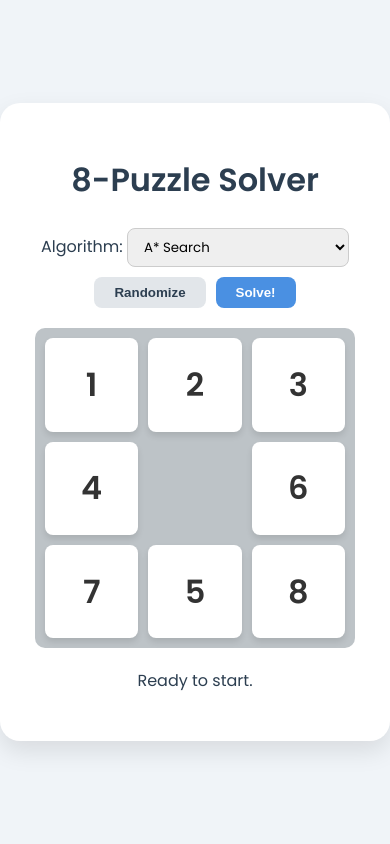
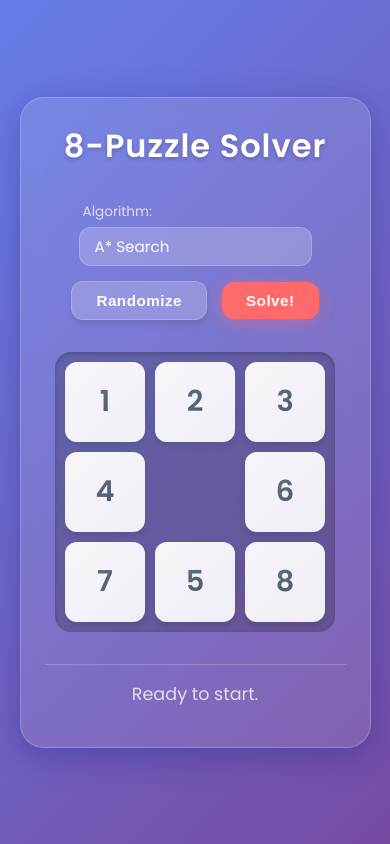
Before and after one commit to KRITHIKA780/puzzle-game, a Flask app: page / in a window 390 px wide. Run offline with Flask 3, Linux system fonts and the light colour scheme.

Commit message:
UI/UX Overhaul: Glassmorphism, Animations, and Responsive Design

```diff
--- a/static/style.css
+++ b/static/style.css
@@ -1,138 +1,289 @@
 :root {
-    --bg-color: #f0f4f8;
-    --primary-color: #4a90e2;
-    --secondary-color: #2c3e50;
-    --tile-color: #ffffff;
-    --tile-text-color: #333;
-    --accent-color: #e74c3c;
-    --gap: 10px;
+    /* Modern Color Palette */
+    --bg-gradient: linear-gradient(135deg, #667eea 0%, #764ba2 100%);
+    --glass-bg: rgba(255, 255, 255, 0.1);
+    --glass-border: rgba(255, 255, 255, 0.2);
+    --glass-shadow: 0 8px 32px 0 rgba(31, 38, 135, 0.37);
+    --text-color: #ffffff;
+    --text-muted: #e0e0e0;
+
+    /* Tile Colors */
+    --tile-bg: rgba(255, 255, 255, 0.9);
+    --tile-text: #2c3e50;
+    --tile-shadow: 0 4px 6px rgba(0, 0, 0, 0.1);
+
+    /* Accents */
+    --primary-color: #ff6b6b;
+    --primary-hover: #ff5252;
+    --secondary-color: rgba(255, 255, 255, 0.2);
+    --secondary-hover: rgba(255, 255, 255, 0.3);
+
+    --gap: 15px;
+    --border-radius: 16px;
+}
+
+* {
+    box-sizing: border-box;
+    margin: 0;
+    padding: 0;
 }
 
 body {
     font-family: 'Poppins', sans-serif;
-    background-color: var(--bg-color);
+    background: var(--bg-gradient);
+    min-height: 100vh;
     display: flex;
     justify-content: center;
     align-items: center;
-    min-height: 100vh;
-    margin: 0;
-    color: var(--secondary-color);
+    color: var(--text-color);
+    overflow-x: hidden;
+    /* Prevent scrollbar if not needed */
 }
 
 .container {
-    background: white;
-    padding: 2rem;
-    border-radius: 20px;
-    box-shadow: 0 10px 25px rgba(0,0,0,0.1);
+    background: var(--glass-bg);
+    backdrop-filter: blur(12px);
+    -webkit-backdrop-filter: blur(12px);
+    border: 1px solid var(--glass-border);
+    border-radius: 24px;
+    padding: 3rem;
+    box-shadow: var(--glass-shadow);
     text-align: center;
     max-width: 500px;
     width: 90%;
+    animation: fadeIn 0.8s ease-out;
 }
 
 h1 {
-    margin-bottom: 1.5rem;
-    color: var(--secondary-color);
+    margin-bottom: 2rem;
+    font-weight: 600;
+    letter-spacing: 1px;
+    text-shadow: 0 2px 4px rgba(0, 0, 0, 0.2);
 }
 
+/* Controls Area */
 .controls {
     display: flex;
-    gap: 10px;
+    gap: 15px;
     justify-content: center;
-    margin-bottom: 20px;
+    align-items: center;
+    margin-bottom: 2rem;
     flex-wrap: wrap;
 }
 
+.algorithm-select {
+    display: flex;
+    flex-direction: column;
+    align-items: flex-start;
+    gap: 5px;
+}
+
+.algorithm-select label {
+    font-size: 0.85rem;
+    color: var(--text-muted);
+    margin-left: 4px;
+}
+
 select {
-    padding: 8px 12px;
-    border-radius: 8px;
-    border: 1px solid #ccc;
+    appearance: none;
+    background: var(--secondary-color);
+    border: 1px solid var(--glass-border);
+    color: white;
+    padding: 10px 15px;
+    border-radius: 12px;
     font-family: inherit;
+    font-size: 0.95rem;
+    cursor: pointer;
+    transition: all 0.3s ease;
+    outline: none;
+    min-width: 150px;
+}
+
+select:hover,
+select:focus {
+    background: var(--secondary-hover);
+    border-color: rgba(255, 255, 255, 0.5);
+}
+
+select option {
+    background: #2c3e50;
+    /* Fallback for dropdown since glass doesn't work well in options */
+    color: white;
 }
 
 button {
-    padding: 8px 20px;
+    padding: 10px 24px;
     border: none;
-    border-radius: 8px;
+    border-radius: 12px;
     cursor: pointer;
     font-weight: 600;
-    transition: transform 0.1s, opacity 0.2s;
+    font-size: 0.95rem;
+    transition: all 0.3s cubic-bezier(0.175, 0.885, 0.32, 1.275);
+    /* Bouncy effect */
+    letter-spacing: 0.5px;
+    box-shadow: 0 4px 6px rgba(0, 0, 0, 0.1);
 }
 
 button:active {
-    transform: scale(0.98);
+    transform: scale(0.95);
 }
 
 button:disabled {
-    opacity: 0.5;
-    cursor: allowed;
+    opacity: 0.6;
+    cursor: not-allowed;
+    transform: none;
 }
 
 .primary-btn {
-    background-color: var(--primary-color);
+    background: var(--primary-color);
     color: white;
+    box-shadow: 0 4px 15px rgba(255, 107, 107, 0.4);
+}
+
+.primary-btn:hover:not(:disabled) {
+    background: var(--primary-hover);
+    transform: translateY(-2px);
+    box-shadow: 0 6px 20px rgba(255, 107, 107, 0.6);
 }
 
 .secondary-btn {
-    background-color: #e2e6ea;
-    color: var(--secondary-color);
+    background: var(--secondary-color);
+    color: white;
+    border: 1px solid var(--glass-border);
 }
 
+.secondary-btn:hover:not(:disabled) {
+    background: var(--secondary-hover);
+    transform: translateY(-2px);
+}
+
+/* Game Grid */
 .grid-container {
     display: grid;
     grid-template-columns: repeat(3, 1fr);
     grid-template-rows: repeat(3, 1fr);
     gap: var(--gap);
-    width: 300px;
-    height: 300px;
+    width: 320px;
+    height: 320px;
     margin: 0 auto;
-    background: #bdc3c7;
+    background: rgba(0, 0, 0, 0.2);
+    /* Darker backdrop for the board */
     padding: var(--gap);
-    border-radius: 10px;
+    border-radius: var(--border-radius);
+    box-shadow: inset 0 2px 5px rgba(0, 0, 0, 0.2);
 }
 
 .tile {
     display: flex;
     justify-content: center;
     align-items: center;
-    background-color: var(--tile-color);
-    color: var(--tile-text-color);
-    font-size: 2rem;
-    font-weight: bold;
-    border-radius: 8px;
-    box-shadow: 0 4px 6px rgba(0,0,0,0.1);
-    transition: transform 0.3s ease;
-    cursor: default;
+    background: var(--tile-bg);
+    color: var(--tile-text);
+    font-size: 2.2rem;
+    font-weight: 700;
+    border-radius: 12px;
+    box-shadow: var(--tile-shadow);
+    transition: transform 0.3s ease, background 0.3s;
+    cursor: pointer;
+    user-select: none;
+    position: relative;
+    overflow: hidden;
+}
+
+.tile::after {
+    content: '';
+    position: absolute;
+    top: 0;
+    left: 0;
+    right: 0;
+    bottom: 0;
+    background: linear-gradient(135deg, rgba(255, 255, 255, 0.4) 0%, rgba(255, 255, 255, 0) 100%);
+    pointer-events: none;
+}
+
+.tile:hover:not(.empty) {
+    transform: translateY(-2px);
+    box-shadow: 0 6px 12px rgba(0, 0, 0, 0.15);
 }
 
 .tile.empty {
-    background-color: transparent;
+    background: transparent;
     box-shadow: none;
     cursor: default;
 }
 
+.tile.empty::after {
+    display: none;
+}
+
+/* Stats & Progress */
 .stats-area {
-    margin-top: 20px;
+    margin-top: 2rem;
+    padding-top: 1rem;
+    border-top: 1px solid var(--glass-border);
+}
+
+#status-text {
+    font-size: 1.1rem;
+    margin-bottom: 1rem;
+    color: var(--text-muted);
 }
 
 .step-controls {
-    margin-top: 10px;
     display: flex;
     justify-content: center;
-    gap: 10px;
+    gap: 15px;
+    margin-top: 1rem;
+}
+
+.step-controls button {
+    padding: 8px 16px;
+    font-size: 0.9rem;
 }
 
 .progress-bar-container {
     width: 100%;
-    background-color: #e0e0e0;
+    background: rgba(255, 255, 255, 0.1);
     border-radius: 10px;
-    margin-top: 15px;
-    height: 10px;
+    margin-top: 20px;
+    height: 8px;
     overflow: hidden;
 }
 
 .progress-bar {
     height: 100%;
-    background-color: var(--primary-color);
+    background: linear-gradient(90deg, #ff9a9e 0%, #fecfef 99%, #fecfef 100%);
     width: 0%;
     transition: width 0.3s ease;
+    box-shadow: 0 0 10px rgba(255, 107, 107, 0.5);
 }
+
+/* Animations */
+@keyframes fadeIn {
+    from {
+        opacity: 0;
+        transform: translateY(20px);
+    }
+
+    to {
+        opacity: 1;
+        transform: translateY(0);
+    }
+}
+
+@media (max-width: 400px) {
+    .grid-container {
+        width: 280px;
+        height: 280px;
+        gap: 10px;
+        padding: 10px;
+    }
+
+    .tile {
+        font-size: 1.8rem;
+    }
+
+    .container {
+        padding: 1.5rem;
+    }
+}
```
